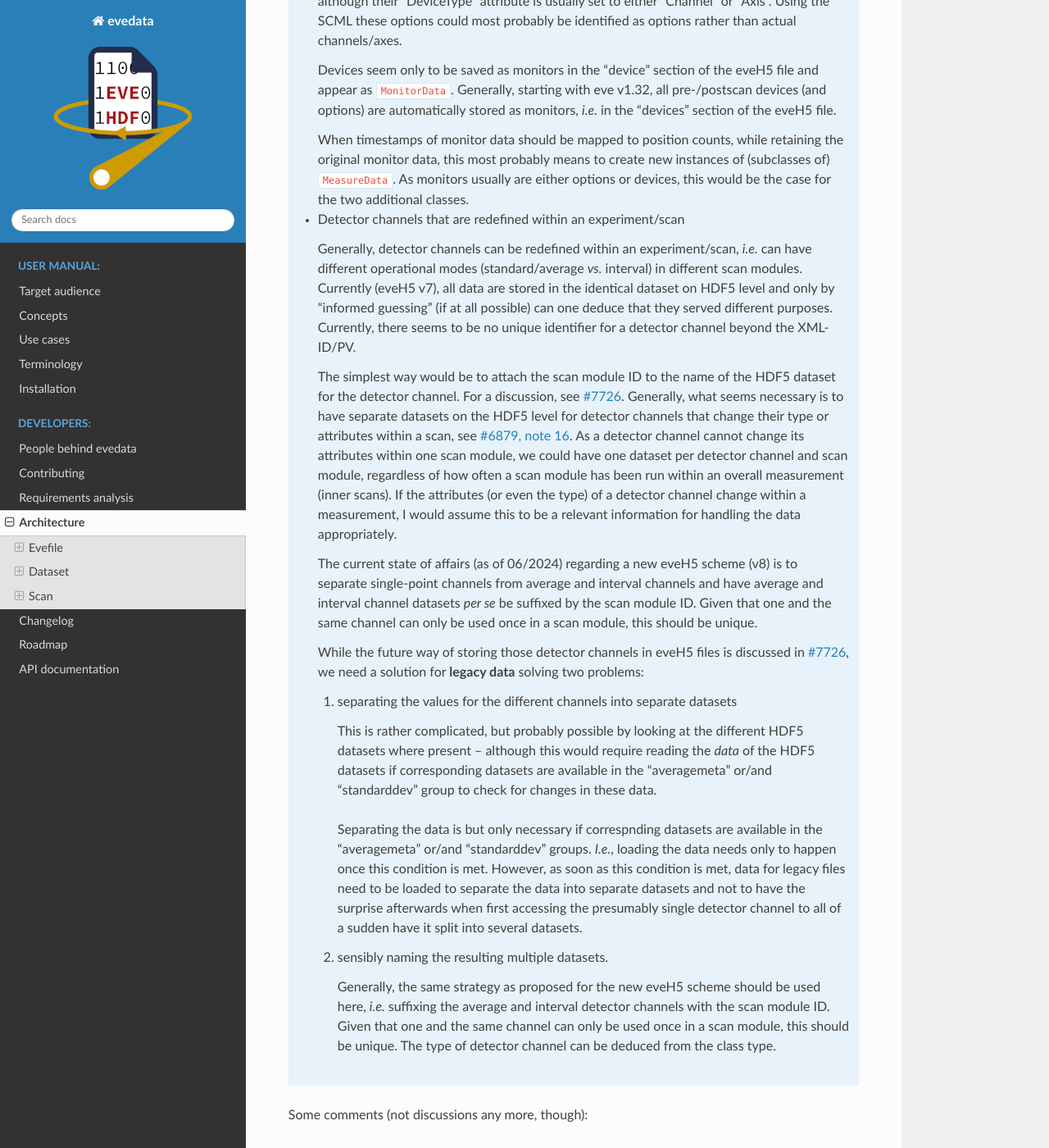
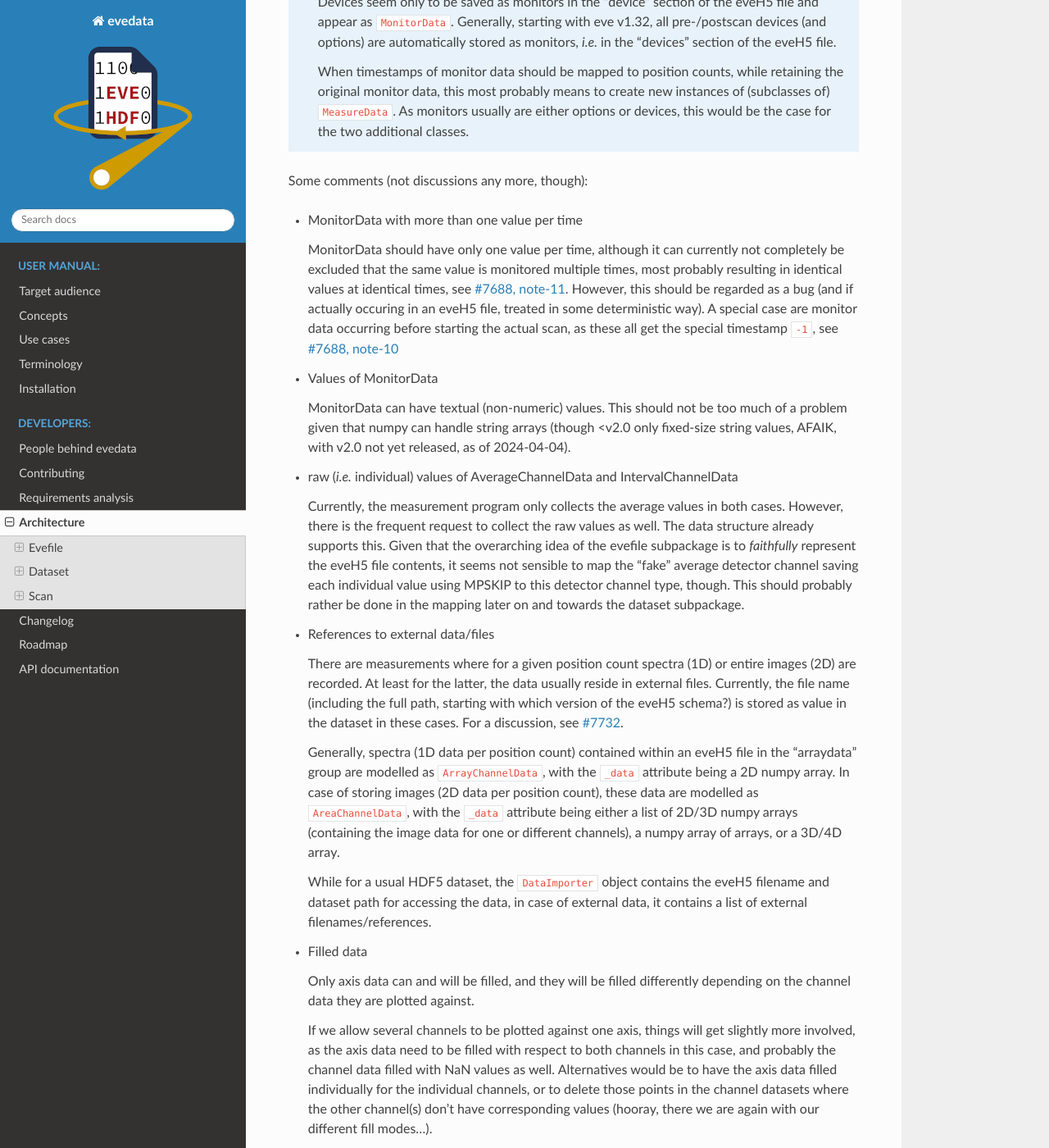
Before and after one commit to tillbiskup/evedata, a Sphinx documentation site: the page built from docs/architecture.rst, in a window 1280 px wide and 1400 px high, scrolled down 6851 px. Shown: the whole window at 82% size. Built offline with Sphinx 7.4.7 and the Read the Docs theme 2.0.0, drawn with Linux system fonts in a browser that asks for light colours; some of the changed text lies outside the part shown.

Commit message:
Move discussion points to comments (decided); add attributes to file metadata

```diff
--- a/docs/architecture.rst
+++ b/docs/architecture.rst
@@ -119,10 +119,6 @@
 
       If using dictionaries, what would be sensible names for the datasets? The content of the "Name" attribute of the corresponding HDF5 dataset? How is this currently handled for the (in)famous Pandas dataframe column names?
 
-    * Comments
-
-      Is there a need to distinguish between file-level comments and life comments (aka log messages)? If so, shall this be done in the ``EveFile`` class or in the ``Comment`` class (possibly by means of two subtypes of the ``Comment`` class)?
-
 
 data module
 ~~~~~~~~~~~
@@ -146,26 +142,6 @@
       Devices seem only to be saved as monitors in the "device" section of the eveH5 file and appear as ``MonitorData``. Generally, starting with eve v1.32, all pre-/postscan devices (and options) are automatically stored as monitors, *i.e.* in the "devices" section of the eveH5 file.
 
       When timestamps of monitor data should be mapped to position counts, while retaining the original monitor data, this most probably means to create new instances of (subclasses of) ``MeasureData``. As monitors usually are either options or devices, this would be the case for the two additional classes.
-
-    * Detector channels that are redefined within an experiment/scan
-
-      Generally, detector channels can be redefined within an experiment/scan, *i.e.* can have different operational modes (standard/average *vs.* interval) in different scan modules. Currently (eveH5 v7), all data are stored in the identical dataset on HDF5 level and only by "informed guessing" (if at all possible) can one deduce that they served different purposes. Currently, there seems to be no unique identifier for a detector channel beyond the XML-ID/PV.
-
-      The simplest way would be to attach the scan module ID to the name of the HDF5 dataset for the detector channel. For a discussion, see `#7726 <https://redmine.ahf.ptb.de/issues/7726>`_. Generally, what seems necessary is to have separate datasets on the HDF5 level for detector channels that change their type or attributes within a scan, see `#6879, note 16 <https://redmine.ahf.ptb.de/issues/6879#note-16>`_. As a detector channel cannot change its attributes within one scan module, we could have one dataset per detector channel and scan module, regardless of how often a scan module has been run within an overall measurement (inner scans). If the attributes (or even the type) of a detector channel change within a measurement, I would assume this to be a relevant information for handling the data appropriately.
-
-      The current state of affairs (as of 06/2024) regarding a new eveH5 scheme (v8) is to separate single-point channels from average and interval channels and have average and interval channel datasets *per se* be suffixed by the scan module ID. Given that one and the same channel can only be used once in a scan module, this should be unique.
-
-      While the future way of storing those detector channels in eveH5 files is discussed in `#7726 <https://redmine.ahf.ptb.de/issues/7726>`_, we need a solution for **legacy data** solving two problems:
-
-      1. separating the values for the different channels into separate datasets
-
-         This is rather complicated, but probably possible by looking at the different HDF5 datasets where present -- although this would require reading the *data* of the HDF5 datasets if corresponding datasets are available in the "averagemeta" or/and "standarddev" group to check for changes in these data.
-
-        Separating the data is but only necessary if correspnding datasets are available in the "averagemeta" or/and "standarddev" groups. *I.e.*, loading the data needs only to happen once this condition is met. However, as soon as this condition is met, data for legacy files need to be loaded to separate the data into separate datasets and not to have the surprise afterwards when first accessing the presumably single detector channel to all of a sudden have it split into several datasets.
-
-      2. sensibly naming the resulting multiple datasets.
-
-         Generally, the same strategy as proposed for the new eveH5 scheme should be used here, *i.e.* suffixing the average and interval detector channels with the scan module ID. Given that one and the same channel can only be used once in a scan module, this should be unique. The type of detector channel can be deduced from the class type.
 
 
 Some comments (not discussions any more, though):
```
Also changed, not shown: other parts of docs/architecture.rst (+18 -0 lines), docs/uml/evedata.evefile.file.svg, docs/uml/eveh5-v8.svg, 2 other files.
